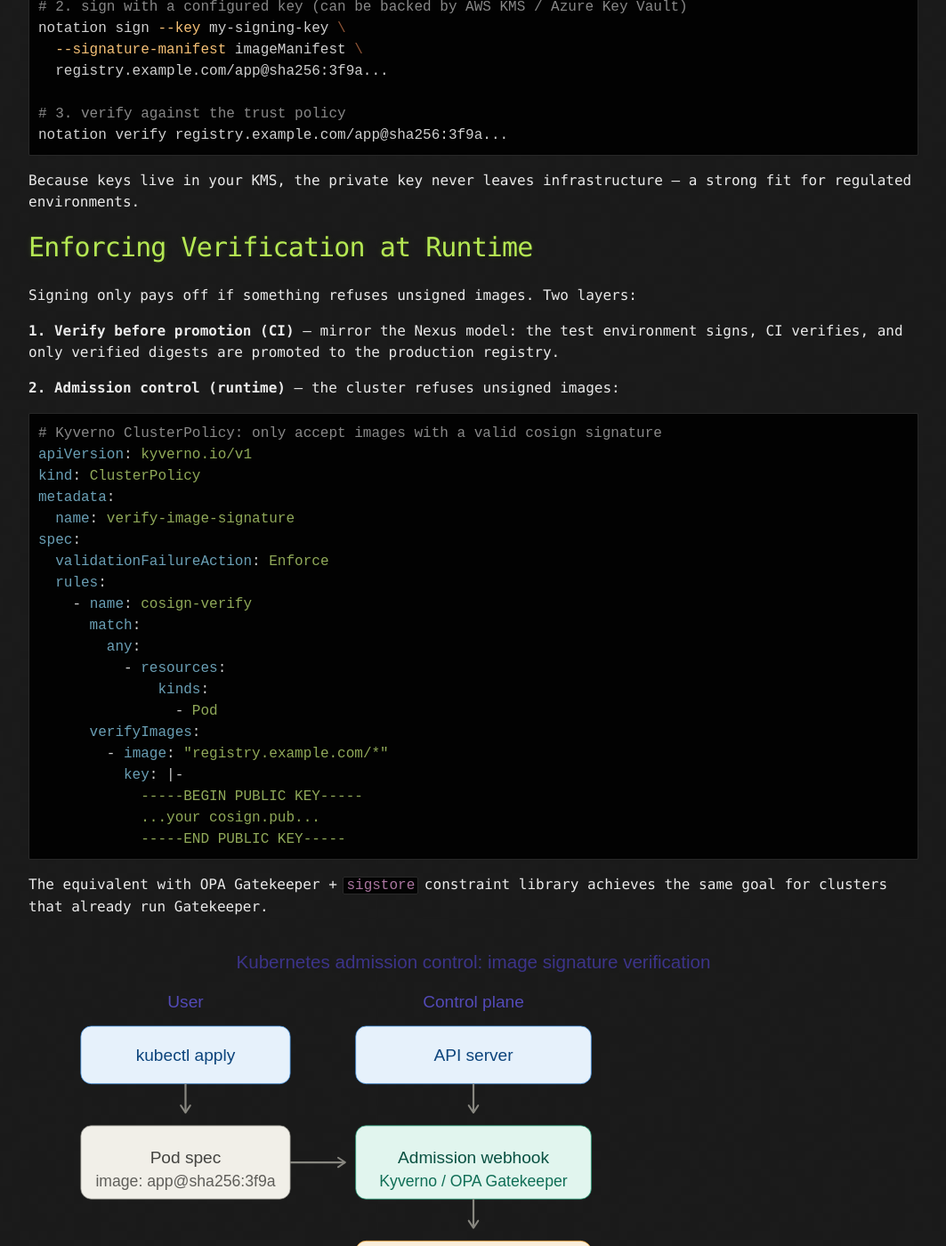
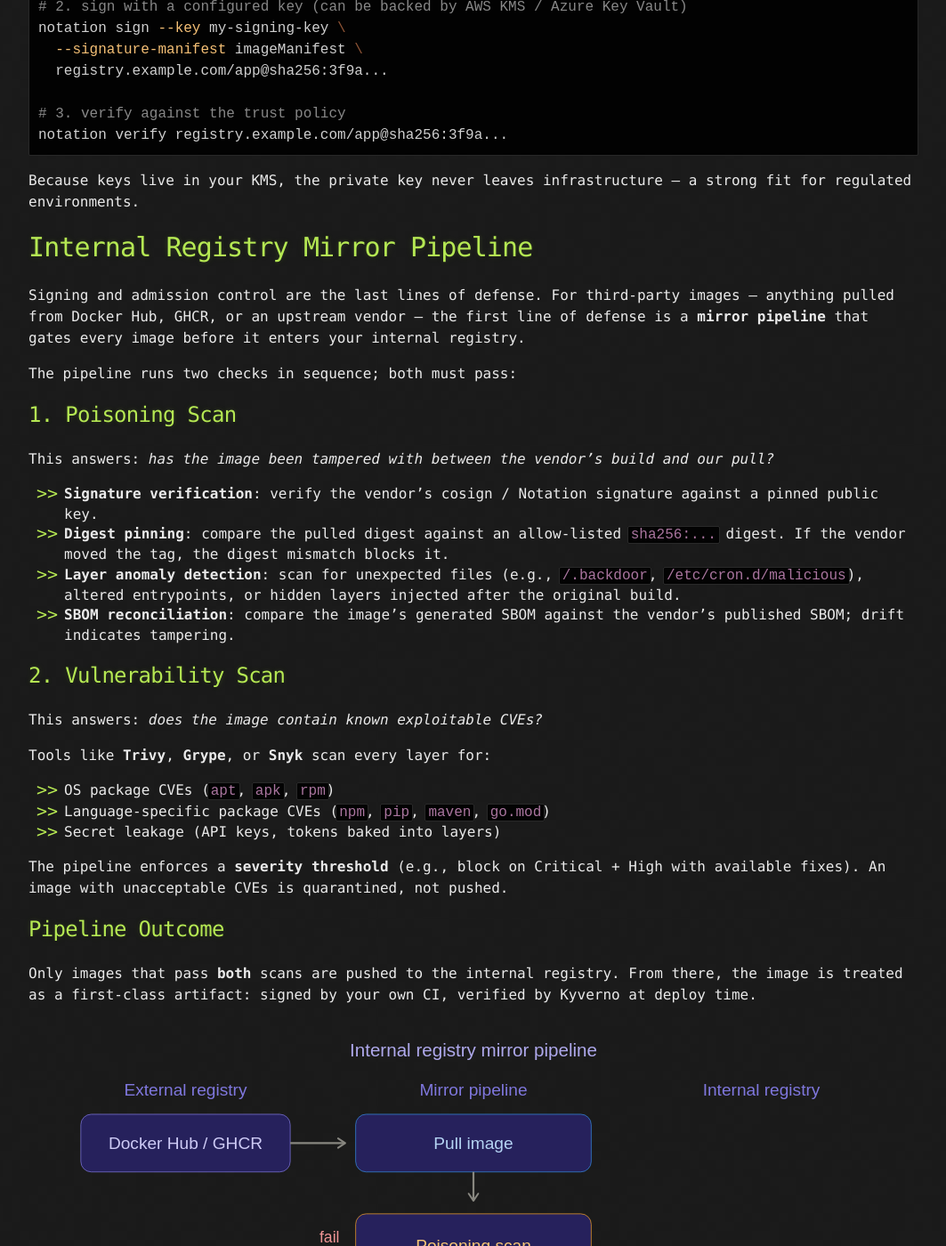
Before and after one commit to allencharp/allencharp.github.io, a Jekyll site: the page built from _posts/2026-08-11-Container-Image-Signing.md, in a window 1280 px wide and 1400 px high, scrolled down 3224 px. Shown: the whole window at 89% size, without its empty margins (108-1171 px from the left). Built offline with Jekyll 4.4.1, drawn with Linux system fonts in a browser that asks for light colours; some of the changed text lies outside the part shown.

Commit message:
Add internal registry mirror pipeline section with poisoning and vulnerability scanning

```diff
--- a/_posts/2026-08-11-Container-Image-Signing.md
+++ b/_posts/2026-08-11-Container-Image-Signing.md
@@ -97,6 +97,40 @@ notation verify registry.example.com/app@sha256:3f9a...
 
 Because keys live in your KMS, the private key never leaves infrastructure — a strong fit for regulated environments.
 
+# Internal Registry Mirror Pipeline
+
+Signing and admission control are the last lines of defense. For third-party images — anything pulled from Docker Hub, GHCR, or an upstream vendor — the first line of defense is a **mirror pipeline** that gates every image before it enters your internal registry.
+
+The pipeline runs two checks in sequence; both must pass:
+
+## 1. Poisoning Scan
+
+This answers: *has the image been tampered with between the vendor's build and our pull?*
+
+- **Signature verification**: verify the vendor's cosign / Notation signature against a pinned public key.
+- **Digest pinning**: compare the pulled digest against an allow-listed `sha256:...` digest. If the vendor moved the tag, the digest mismatch blocks it.
+- **Layer anomaly detection**: scan for unexpected files (e.g., `/.backdoor`, `/etc/cron.d/malicious`), altered entrypoints, or hidden layers injected after the original build.
+- **SBOM reconciliation**: compare the image's generated SBOM against the vendor's published SBOM; drift indicates tampering.
+
+## 2. Vulnerability Scan
+
+This answers: *does the image contain known exploitable CVEs?*
+
+Tools like **Trivy**, **Grype**, or **Snyk** scan every layer for:
+- OS package CVEs (`apt`, `apk`, `rpm`)
+- Language-specific package CVEs (`npm`, `pip`, `maven`, `go.mod`)
+- Secret leakage (API keys, tokens baked into layers)
+
+The pipeline enforces a **severity threshold** (e.g., block on Critical + High with available fixes). An image with unacceptable CVEs is quarantined, not pushed.
+
+## Pipeline Outcome
+
+Only images that pass **both** scans are pushed to the internal registry. From there, the image is treated as a first-class artifact: signed by your own CI, verified by Kyverno at deploy time.
+
+![Internal registry mirror pipeline](/assets/images/internal-registry-pipeline.svg)
+
+**Key policy**: the Kubernetes cluster is configured to accept images **only** from the internal registry. Any Pod referencing Docker Hub directly is rejected at admission. This closes the loop: every running container has been through the mirror pipeline.
+
 # Enforcing Verification at Runtime
 
 Signing only pays off if something refuses unsigned images. Two layers:
```
Also changed, not shown: assets/images/internal-registry-pipeline.svg (added).
